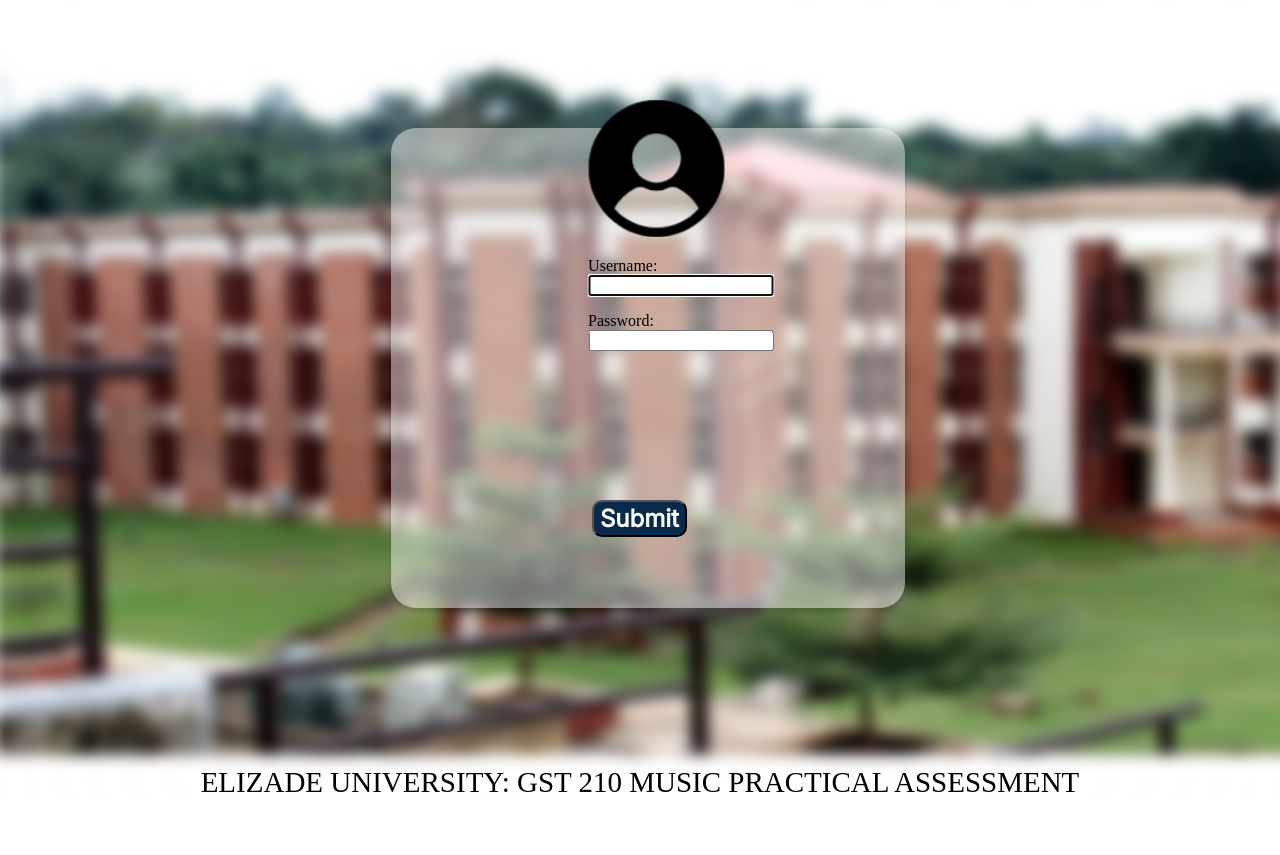
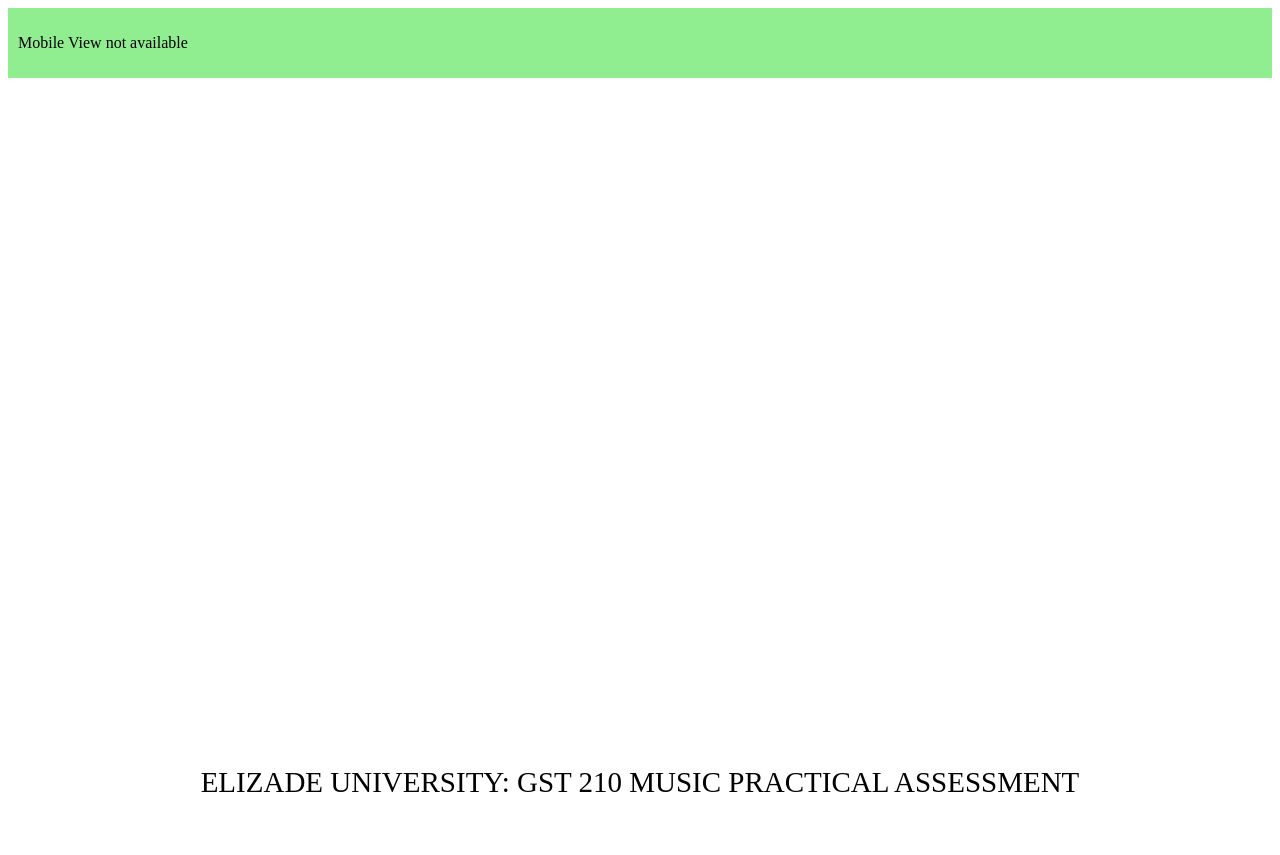
Before and after one commit to Daviddairot/mpro, a Django app: page / in a window 1280 px wide; the page is wider, and only the part inside the window is pictured. After the commit the page ends 792 px from the top of that part, so only its background shows below. Run offline with Django 5.2, Linux system fonts and the light colour scheme.

Commit message:
Update login.html

```diff
--- a/templates/login.html
+++ b/templates/login.html
@@ -214,10 +214,32 @@
       .user{
         width: 80%;
       }
+              /* Default to hiding both views */
+      #mobileView, #desktopView {
+          display: none;
+      }
+
+      /* Mobile view styles */
+      @media only screen and (max-width: 768px) {
+          #mobileView {
+              display: block;
+              background-color: lightblue;
+              padding: 10px;
+          }
+      }
+
+      /* Desktop view styles */
+      @media only screen and (min-width: 769px) {
+          #desktopView {
+              display: block;
+              background-color: lightgreen;
+              padding: 10px;
+          }
+      }
     </style>
   </head>
   <body>
-    <div class="login">
+    <div class="login" id="mobileView">
       <div class="elizade-university-1">
         <img class="bg" src="{% static 'elizade_university_1.jpeg' %}" alt="Elizade University">
       </div>
@@ -234,6 +256,9 @@
         </form>
       </div>
     </div>
+    <div id="desktopView">
+      <p>Mobile View not available </p>
+    </div>
     <footer>
       <div class="navigation">
         <span class="elizade-university-gst-210-music-practical-assessment">
```
